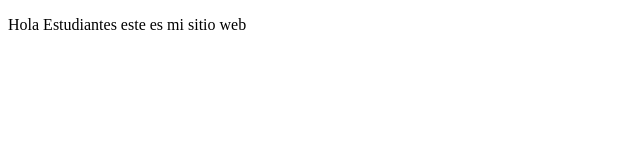
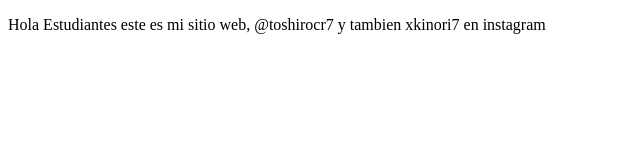
Before and after one commit to xKinori/proyectoDemoCursoPrework, a plain HTML site: page index.html in a window 1280 px wide. Shown: the whole page, without its empty margins (0-640 px from the left). Drawn offline with Linux system fonts and the light colour scheme.

Commit message:
Cambios que hicimos

```diff
--- a/index.html
+++ b/index.html
@@ -7,6 +7,6 @@
     <title>Proyecto Prework</title>
 </head>
 <body>
-    <p>Hola Estudiantes este es mi sitio web</p>
+    <p>Hola Estudiantes este es mi sitio web, @toshirocr7 y tambien xkinori7 en instagram</p>
 </body>
 </html>
```
